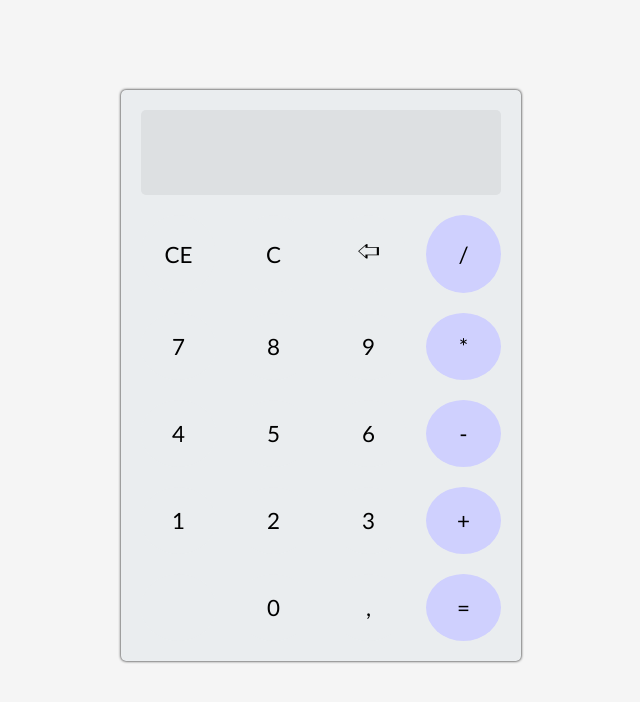
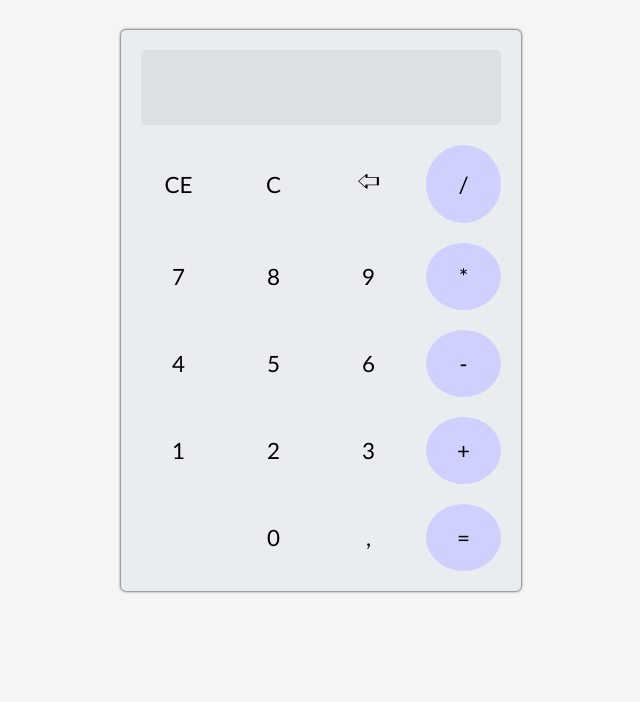
Before and after one commit to lcsfs/projetos-javascript, a plain HTML site: page calculadora-js/index.html in a window 1280 px wide. Shown: the whole page, without its empty margins (319-959 px from the left). Drawn offline with Linux system fonts and the light colour scheme.

Commit message:
alguns ajustes

```diff
--- a/calculadora-js/index.html
+++ b/calculadora-js/index.html
@@ -33,5 +33,6 @@
         <button id="equal">=</button>
       </div>
     </div>
+    <script src="script.js"></script>
   </body>
 </html>
--- a/calculadora-js/style.css
+++ b/calculadora-js/style.css
@@ -6,7 +6,7 @@
 
 body {
     background-color: whitesmoke;
-    padding: 90px 0;
+    padding: 30px 0;
 }
 
 .calculator {
@@ -22,11 +22,13 @@ body {
     display: flex;
     justify-content: flex-end;
     width: 100%;
-    height: 85px;
+    height: 75px;
     margin-bottom: 20px;
     padding: 15px;
     background-color: #dde0e2;
-    color: white;
+    font-family: 'Gill Sans', 'Gill Sans MT', Calibri, 'Trebuchet MS', sans-serif;
+    font-size: 2.5em;
+    color: #000;
     overflow: hidden;
     border-radius: 5px;
 }
```
